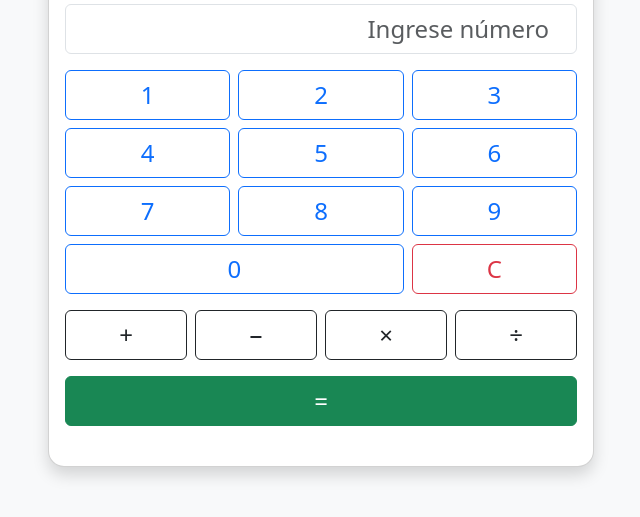
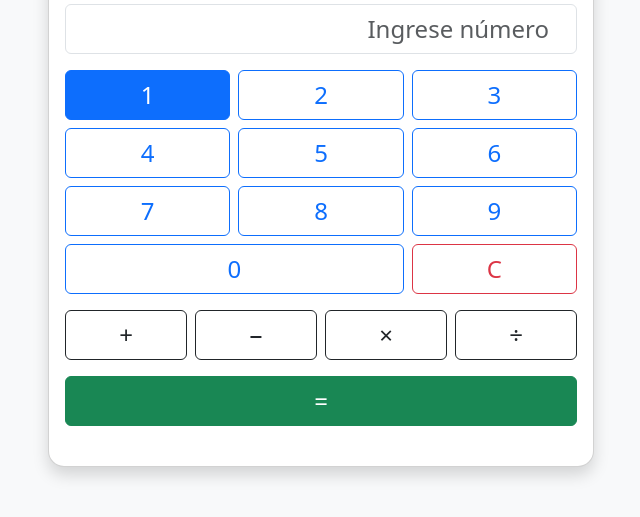
Before and after one commit to Ermunizp/PryCalculadoraWeb, a plain HTML site: page index.html in a window 1280 px wide. Shown: the part 123-640 px from the top of the page, without its empty margins (319-959 px from the left). Drawn offline with Linux system fonts and the light colour scheme.

Commit message:
Probar otro boton

```diff
--- a/index.html
+++ b/index.html
@@ -24,7 +24,7 @@
 
             <!-- Botones numéricos -->
             <div class="row g-2 mb-3">
-              <div class="col-4"><button class="btn btn-outline-primary w-100 fs-4" onclick="agregarNumero(1)">1</button></div>
+              <div class="col-4"><button class="btn btn-primary w-100 fs-4" onclick="agregarNumero(1)">1</button></div>
               <div class="col-4"><button class="btn btn-outline-primary w-100 fs-4" onclick="agregarNumero(2)">2</button></div>
               <div class="col-4"><button class="btn btn-outline-primary w-100 fs-4" onclick="agregarNumero(3)">3</button></div>
               <div class="col-4"><button class="btn btn-outline-primary w-100 fs-4" onclick="agregarNumero(4)">4</button></div>
```
